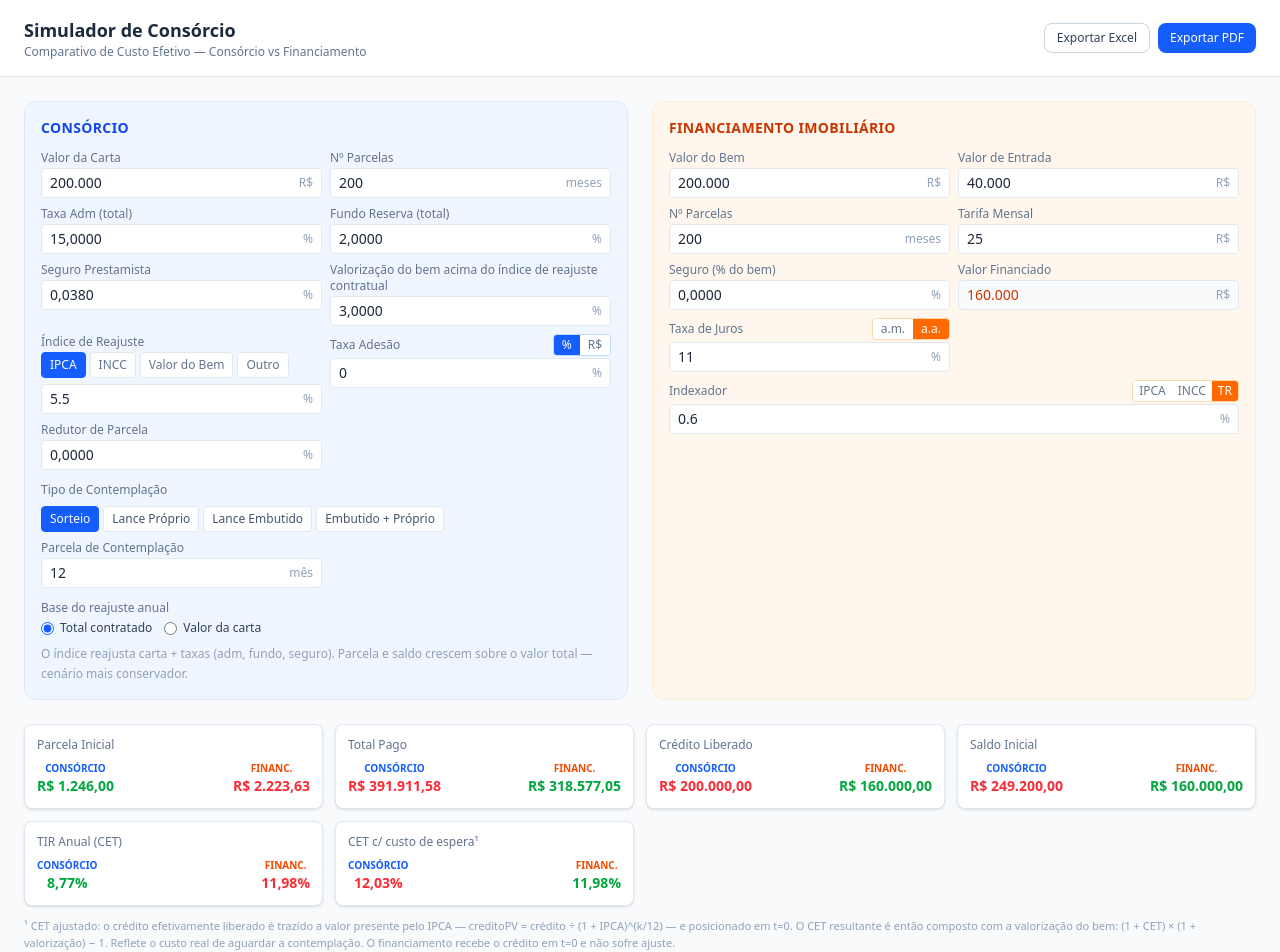
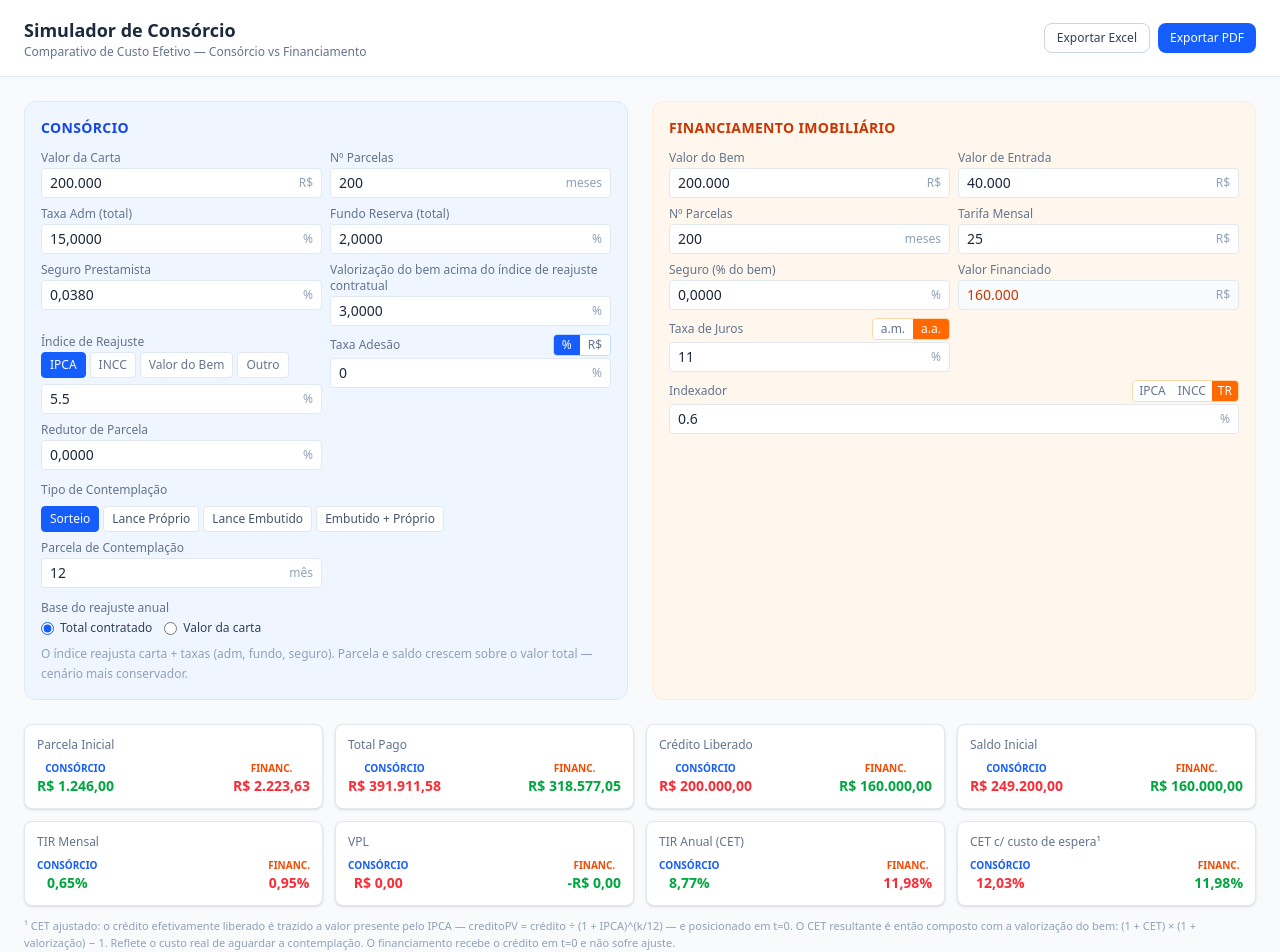
Before and after one commit to SetUp-Assessoria/cet-consorcio, a React (Vite) app: page / in a window 1280 px wide. Shown: the top 952 px of the page. Built offline with nearby package versions, Linux system fonts and the light colour scheme.

Commit message:
feat: adicionar cards TIR Mensal e VPL para completar 8 cards em 4x2

```diff
--- a/src/components/ResumoCards.tsx
+++ b/src/components/ResumoCards.tsx
@@ -32,6 +32,8 @@ export function ResumoCards({ consorcio, financiamento }: Props) {
       <Card label="Total Pago" cVal={consorcio.totalPago} fVal={financiamento.totalPago} format={moeda} />
       <Card label="Crédito Liberado" cVal={consorcio.creditoLiberado} fVal={financiamento.creditoLiberado} format={moeda} />
       <Card label="Saldo Inicial" cVal={consorcio.saldoDevedor} fVal={financiamento.saldoDevedor} format={moeda} />
+      <Card label="TIR Mensal" cVal={consorcio.tirMensal} fVal={financiamento.tirMensal} format={pct} />
+      <Card label="VPL" cVal={consorcio.vpl} fVal={financiamento.vpl} format={moeda} />
       <Card label="TIR Anual (CET)" cVal={consorcio.tirAnual} fVal={financiamento.tirAnual} format={pct} />
       <Card
         label="CET c/ custo de espera¹"
```
